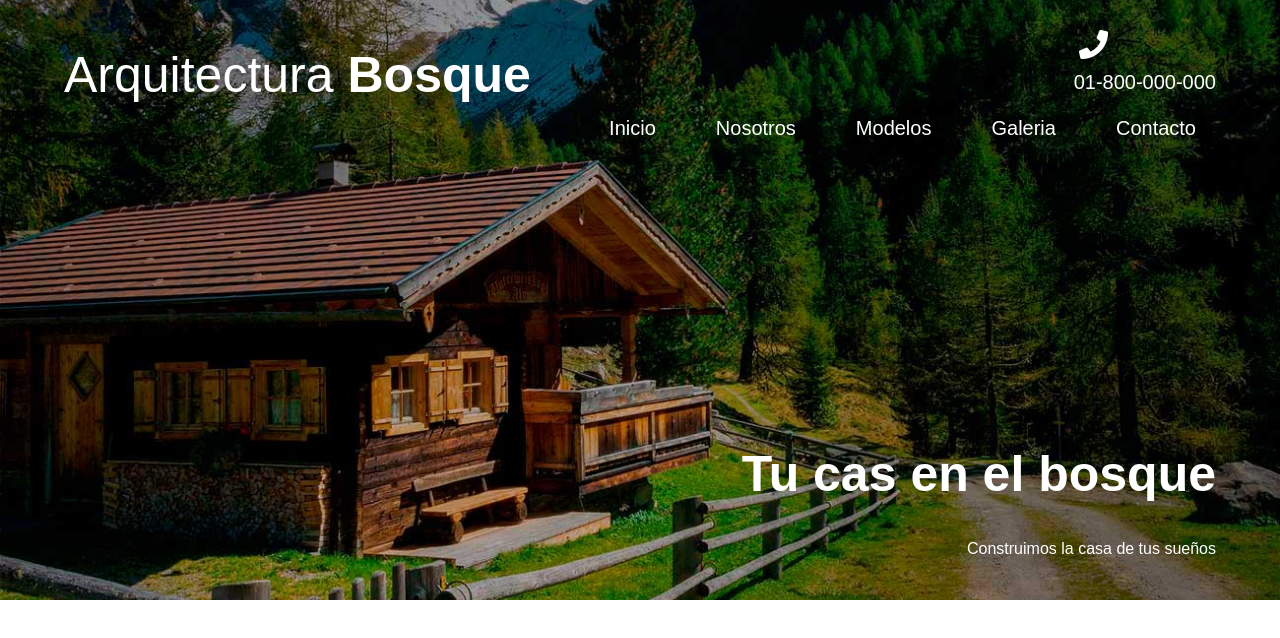
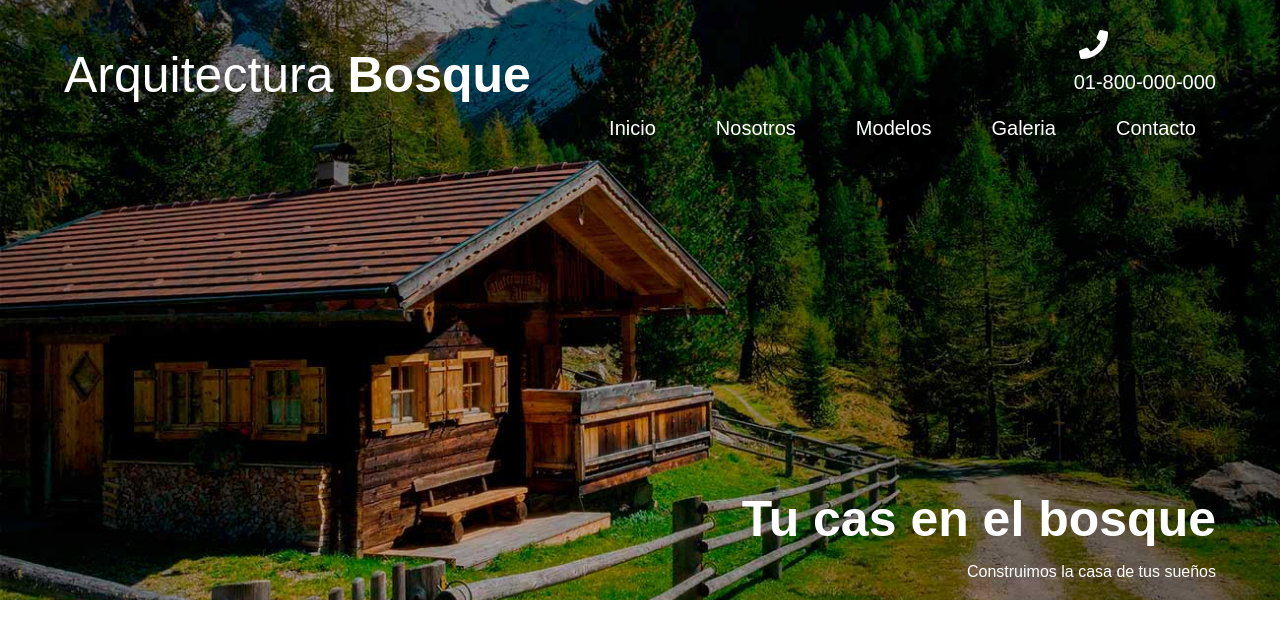
Before and after one commit to ChristopherdParis/proyectosWEB, a plain HTML site: page arquitectura/index.html in a window 1280 px wide. Drawn offline with Linux system fonts and the light colour scheme.

Commit message:
slogan add

```diff
--- a/arquitectura/css/styles.css
+++ b/arquitectura/css/styles.css
@@ -188,3 +188,8 @@ img {
         font-size: 5rem;
     }
 }
+
+.slogan p {
+    margin: 0;
+    line-height: 1;
+}
```
